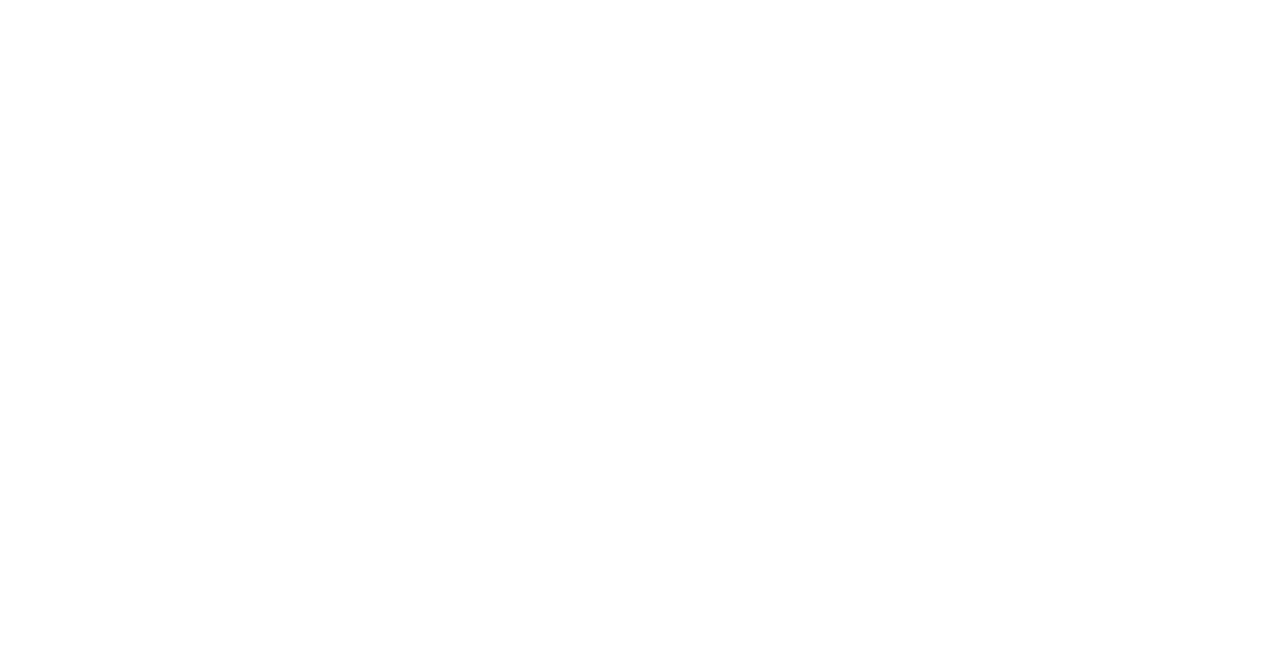
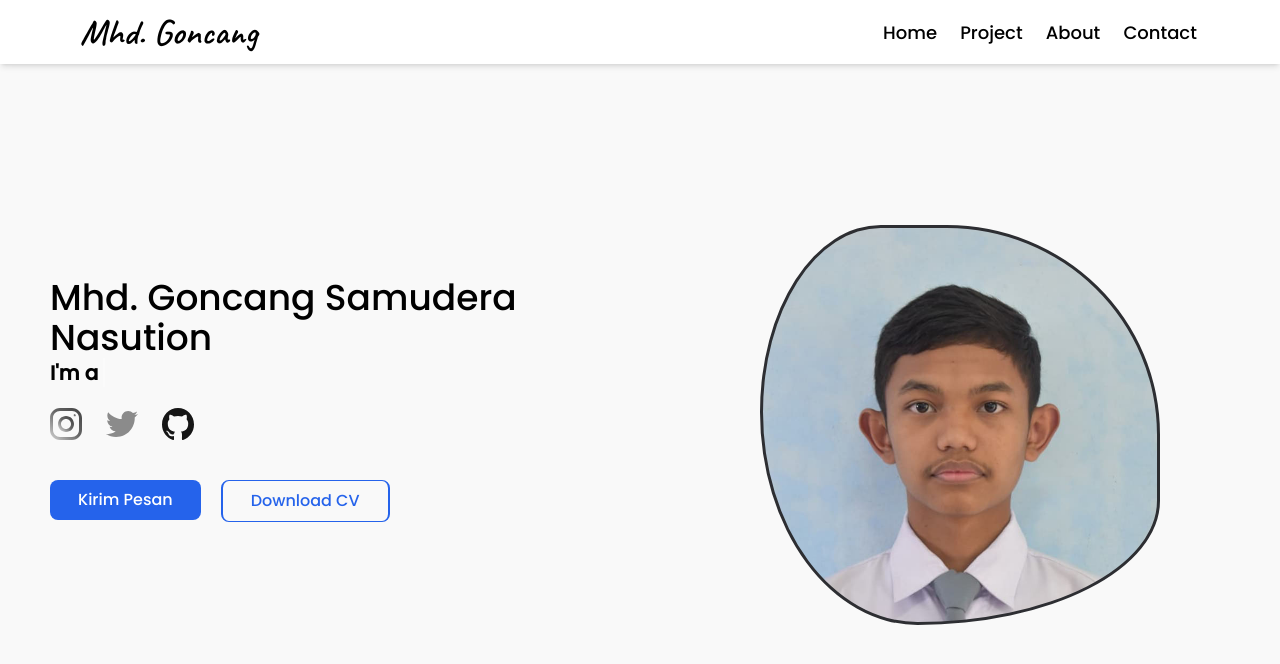
Before and after one commit to goncang1512/portfolio-mhd-goncang-samudera, a React (Vite) app: page /home in a window 1280 px wide. Before the commit this address had no page. Shown: the top 664 px of the page. Built offline with nearby package versions, Linux system fonts and the light colour scheme.

Commit message:
Update index.jsx 15/10/2023

```diff
--- a/src/App.css
+++ b/src/App.css
@@ -6,6 +6,10 @@
   font-family: "Poppins", sans-serif;
   background-color: #fff;
   overflow-x: hidden;
+}
+
+.container {
+  padding: 20px 190px 20px 190px;
 }
 
 /* scroll bar */
--- a/src/App.jsx
+++ b/src/App.jsx
@@ -3,6 +3,7 @@
 import ProjectPage from "./components/pages/ProjectPage";
 import ContactPage from "./components/pages/ContactPage";
 import AboutSection from "./components/pages/AboutSection";
+import Index from "./components/pages/Index";
 import { BrowserRouter as Router, Routes, Route } from "react-router-dom";
 
 function App() {
@@ -10,10 +11,11 @@
     <>
       <Router>
         <Routes>
-          <Route path="/" element={<HomePage />} />
+          <Route path="/home" element={<HomePage />} />
           <Route path="/project" element={<ProjectPage />} />
           <Route path="/about" element={<AboutSection />} />
           <Route path="/contact" element={<ContactPage />} />
+          <Route path="/" element={<Index />} />
         </Routes>
       </Router>
     </>
--- a/src/components/elements/homeElements/HomeButton.jsx
+++ b/src/components/elements/homeElements/HomeButton.jsx
@@ -5,13 +5,13 @@
   const { to, children, classname } = props;
   return (
     <>
-      <Link to={to}>
+      <a href={to}>
         <button
           className={`${classname} bg-blue-600 text-white duration-300 ease-in-out trasition-all hover:scale-105 py-2 `}
         >
           {children}
         </button>
-      </Link>
+      </a>
     </>
   );
 }
--- a/src/components/elements/navbar/RouteLink.jsx
+++ b/src/components/elements/navbar/RouteLink.jsx
@@ -5,9 +5,9 @@
   const { to, children } = props;
   return (
     <li className="list-menu">
-      <Link to={to} className="link-menu">
+      <a href={to} className="link-menu">
         {children}
-      </Link>
+      </a>
     </li>
   );
 }
--- a/src/components/fragments/homeFragments/HomeButton.jsx
+++ b/src/components/fragments/homeFragments/HomeButton.jsx
@@ -4,7 +4,7 @@
 function HomeButton() {
   return (
     <>
-      <HomeSend to="/contact" classname="p-7 text-base rounded-lg">
+      <HomeSend to="#contact" classname="p-7 text-base rounded-lg">
         Kirim Pesan
       </HomeSend>
       <a href="">
--- a/src/components/layouts/CopyRight.jsx
+++ b/src/components/layouts/CopyRight.jsx
@@ -1,5 +1,5 @@
 import React from "react";
-import { AiFillGithub } from "react-icons/ai";
+import { AiFillGithub, AiFillLinkedin } from "react-icons/ai";
 
 function CopyRight() {
   return (
@@ -10,9 +10,15 @@
             Copyright © 2023.
           </h1>
         </div>
-        <div>
+        <div className="flex gap-3">
           <a href="https://github.com/goncang1512">
             <AiFillGithub
+              size="27"
+              className="icon-copy hover:scale-110 cursor-pointer text-white"
+            />
+          </a>
+          <a href="https://www.linkedin.com/in/goncang-samudera-019363284/">
+            <AiFillLinkedin
               size="27"
               className="icon-copy hover:scale-110 cursor-pointer text-white"
             />
--- a/src/components/layouts/Navbar.jsx
+++ b/src/components/layouts/Navbar.jsx
@@ -24,10 +24,10 @@
           <p className="navbar-name text-4xl text-black">Mhd. Goncang</p>
         </div>
         <ul className="navbar-menu w-80 flex justify-evenly">
-          <RouteLink to="/">Home</RouteLink>
-          <RouteLink to="/project">Project</RouteLink>
-          <RouteLink to="/about">About</RouteLink>
-          <RouteLink to="/contact">Contact</RouteLink>
+          <RouteLink to="#home">Home</RouteLink>
+          <RouteLink to="#project">Project</RouteLink>
+          <RouteLink to="#about">About</RouteLink>
+          <RouteLink to="#contact">Contact</RouteLink>
         </ul>
 
         <div className="hum-toggle md:hidden">
--- /dev/null
+++ b/src/components/pages/Index.jsx
@@ -0,0 +1,102 @@
+import React, { useEffect, useState } from "react";
+
+// CSS
+import "../../style/home.css";
+
+// Import File
+import HomeLeft from "../layouts/homeLayouts/HomeLeft";
+import ProjectNew from "../layouts/projectLayouts/ProjectNew";
+import Navbar from "../layouts/Navbar";
+import HomeRight from "../layouts/homeLayouts/HomeRight";
+import AboutLeft from "../layouts/aboutLayouts/AboutLeft";
+import AboutRight from "../layouts/aboutLayouts/AboutRight";
+import TeachSkill from "../layouts/projectLayouts/TechSkill";
+import RightBar from "../layouts/contactLayouts/RightBar";
+import LeftBar from "../layouts/contactLayouts/LeftBar";
+import CopyRight from "../layouts/CopyRight";
+
+import AOS from "aos";
+import "aos/dist/aos.css";
+
+export default function Index() {
+  useEffect(() => {
+    AOS.init({ once: true, duration: 1500 });
+  });
+  return (
+    <>
+      <nav>
+        <Navbar />
+      </nav>
+
+      {/* Bagian Home */}
+      <section
+        className="flex h-screen md:flex-row flex-col items-center"
+        id="home"
+      >
+        <div
+          className="md:order-1 order-2 w-full h-full items-center flex xm-full md:mt-0 mt-[50px] px-3"
+          data-aos="fade-right"
+        >
+          <HomeLeft />
+        </div>
+        <div
+          className="md:order-2 order-1 flex w-full justify-center h-screen items-center md:mt-0 mt-100px"
+          data-aos="zoom-in"
+        >
+          <HomeRight />
+        </div>
+      </section>
+
+      {/* Bagian Project */}
+      <section className="container flex flex-col pt-20" id="project">
+        <ProjectNew />
+      </section>
+
+      {/* Bagian About */}
+      <section
+        className="container flex flex-col w-screen h-full pt-20"
+        id="about"
+      >
+        <div className="about-container flex md:flex-row flex-col">
+          {/* card bagian kanan about me */}
+          <div
+            className="w-full flex items-center justify-start"
+            data-aos="zoom-in"
+          >
+            <AboutLeft />
+          </div>
+          {/* card bagian kanan untuk memperkenalkan diri */}
+          <div className="about-right w-full" data-aos="fade-down">
+            <AboutRight />
+          </div>
+        </div>
+        <div className="md:pt-20 pt-9 md:pb-0 pb-9">
+          <TeachSkill />
+        </div>
+      </section>
+
+      {/* Bagian Contact */}
+      <section
+        className="container pb-10 pt-20"
+        id="contact"
+        data-aos="fade-down"
+      >
+        <div className="card-container flex md:flex-row flex-col border rounded-xl shadow-xl">
+          {/* card bagian kanan about me */}
+          <div className="left w-full flex flex-col justify-center md:order-1 order-2 gap-5 p-6 bg-netral-225">
+            <LeftBar />
+          </div>
+          {/* card bagian kanan kirim email */}
+          <div className="right flex flex-col items-center justify-center  h-full w-full md:order-2 p-6 order-1 bg-white">
+            <RightBar />
+          </div>
+        </div>
+      </section>
+
+      {/* Bagian footer / akhir website */}
+      <footer id="footer">
+        <CopyRight />
+      </footer>
+    </>
+  );
+}
```
